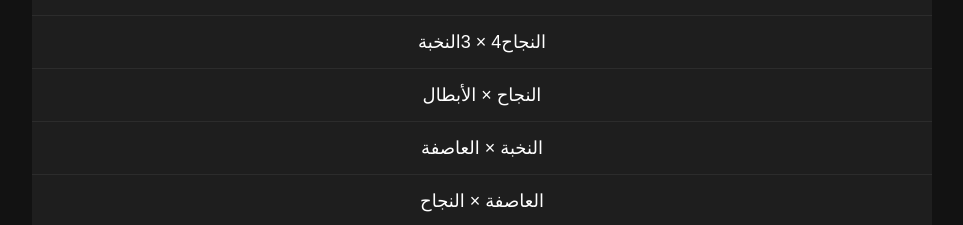
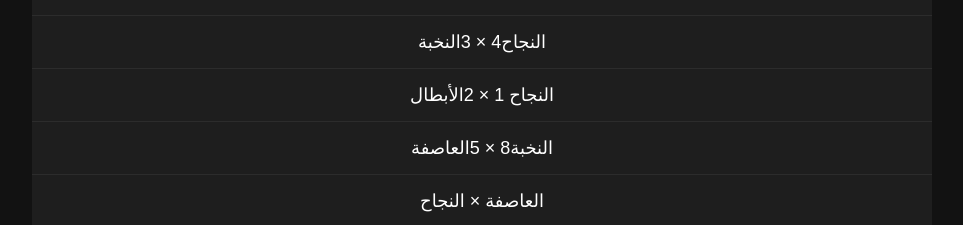
Before and after one commit to iji400/dory-somo, a plain HTML site: page matches.html in a window 1280 px wide. Shown: the part 199-424 px from the top of the page, without its empty margins (158-1121 px from the left). Drawn offline with Linux system fonts and the light colour scheme.

Commit message:
Update matches.html

```diff
--- a/matches.html
+++ b/matches.html
@@ -14,8 +14,8 @@
       <tr><th>المباراة</th></tr>
       <tr><td>العاصفة1 × 4الابطال </td></tr>
       <tr><td>النجاح4 × 3النخبة </td></tr>
-      <tr><td>النجاح × الأبطال</td></tr>
-     <tr><td>النخبة × العاصفة</td></tr>
+      <tr><td>النجاح 1 × 2الأبطال</td></tr>
+     <tr><td>النخبة8  × 5العاصفة</td></tr>
       <tr><td>العاصفة × النجاح</td></tr>
       <tr><td>الأبطال × النخبة</td></tr>
     </table>
```
